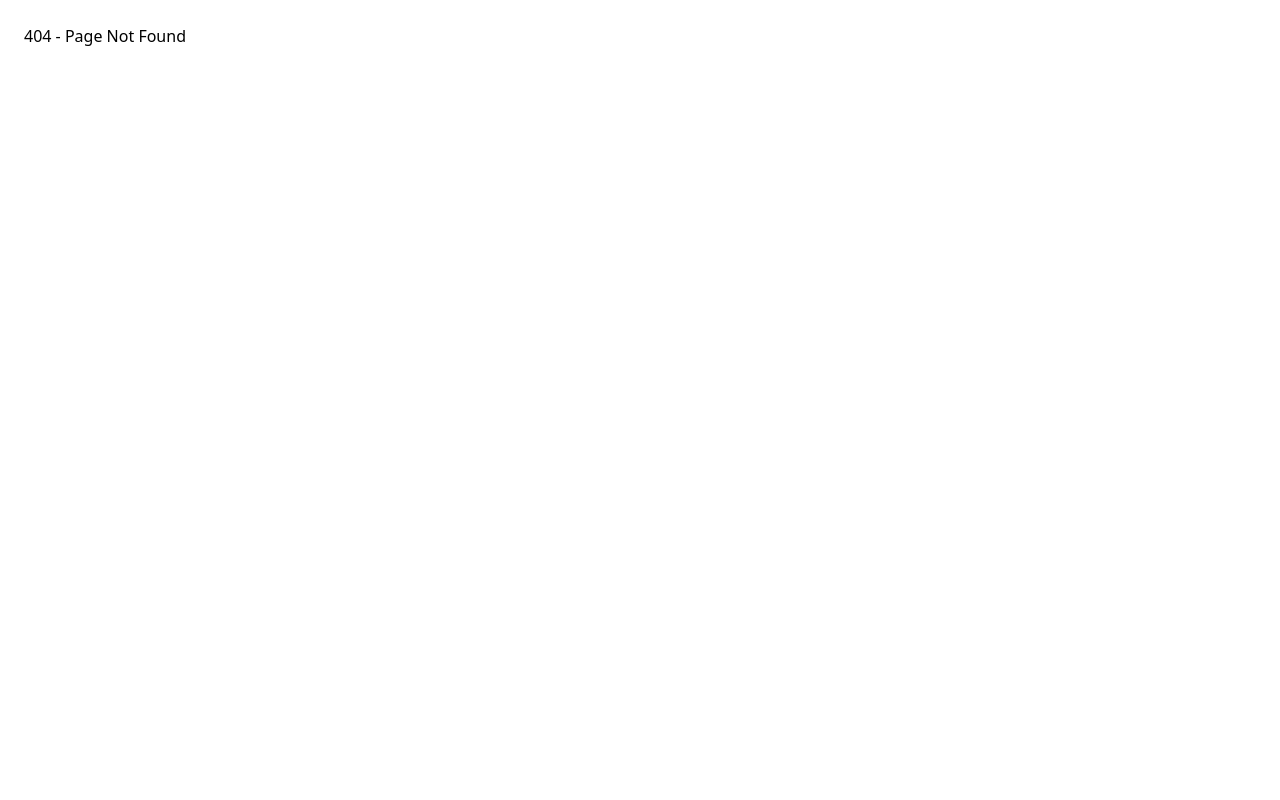
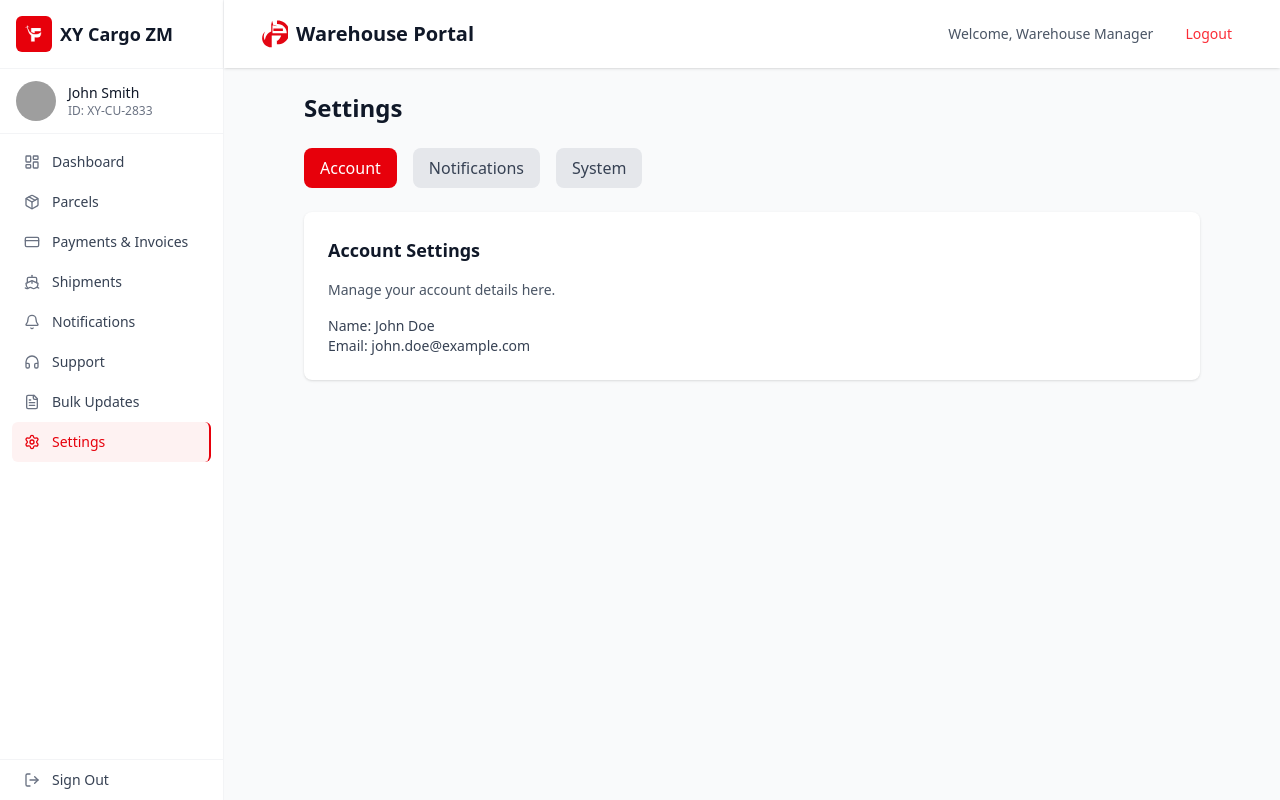
Before and after one commit to KwameGilbert/xy_cargo, a React (Vite) app: page /warehouse/settings in a window 1280 px wide. Before the commit this address had no page. Built offline with nearby package versions, Linux system fonts and the light colour scheme; grey boxes are pictures that could not be loaded.

Commit message:
Settings Page for warehouse

```diff
--- /dev/null
+++ b/public/data/warehouseSettings.json
@@ -0,0 +1,36 @@
+{
+  "user": {
+    "name": "John Doe",
+    "email": "john.doe@example.com",
+    "phone": "+1234567890",
+    "role": "Warehouse Manager"
+  },
+  "notificationPreferences": [
+    {
+      "name": "Email Notifications",
+      "enabled": true
+    },
+    {
+      "name": "SMS Notifications",
+      "enabled": false
+    },
+    {
+      "name": "Push Notifications",
+      "enabled": true
+    }
+  ],
+  "systemPreferences": [
+    {
+      "name": "Enable Auto-Updates",
+      "enabled": true
+    },
+    {
+      "name": "Allow API Access",
+      "enabled": false
+    },
+    {
+      "name": "Enable Dark Mode",
+      "enabled": false
+    }
+  ]
+}
--- /dev/null
+++ b/src/components/warehouse/settings/AccountSettings.jsx
@@ -0,0 +1,14 @@
+const AccountSettings = ({ userData }) => {
+  return (
+    <div>
+      <h2 className="text-lg font-semibold text-gray-900 mb-4">Account Settings</h2>
+      <p className="text-sm text-gray-600">Manage your account details here.</p>
+      <div className="mt-4">
+        <p className="text-sm font-medium text-gray-700">Name: {userData.name}</p>
+        <p className="text-sm font-medium text-gray-700">Email: {userData.email}</p>
+      </div>
+    </div>
+  );
+};
+
+export default AccountSettings;
--- /dev/null
+++ b/src/components/warehouse/settings/NotificationSettings.jsx
@@ -0,0 +1,22 @@
+const NotificationSettings = ({ notificationPreferences }) => {
+  return (
+    <div>
+      <h2 className="text-lg font-semibold text-gray-900 mb-4">Notification Settings</h2>
+      <p className="text-sm text-gray-600">Configure your notification preferences.</p>
+      <div className="mt-4">
+        {notificationPreferences.map((pref, idx) => (
+          <div key={idx} className="flex items-center justify-between mb-2">
+            <span className="text-sm text-gray-700">{pref.name}</span>
+            <input
+              type="checkbox"
+              checked={pref.enabled}
+              className="form-checkbox h-5 w-5 text-red-600"
+            />
+          </div>
+        ))}
+      </div>
+    </div>
+  );
+};
+
+export default NotificationSettings;
--- /dev/null
+++ b/src/components/warehouse/settings/SystemSettings.jsx
@@ -0,0 +1,22 @@
+const SystemSettings = ({ systemPreferences }) => {
+  return (
+    <div>
+      <h2 className="text-lg font-semibold text-gray-900 mb-4">System Settings</h2>
+      <p className="text-sm text-gray-600">Adjust system-level configurations.</p>
+      <div className="mt-4">
+        {systemPreferences.map((setting, idx) => (
+          <div key={idx} className="flex items-center justify-between mb-2">
+            <span className="text-sm text-gray-700">{setting.name}</span>
+            <input
+              type="checkbox"
+              checked={setting.enabled}
+              className="form-checkbox h-5 w-5 text-red-600"
+            />
+          </div>
+        ))}
+      </div>
+    </div>
+  );
+};
+
+export default SystemSettings;
--- /dev/null
+++ b/src/pages/warehouse/settings/WarehouseSettingsPage.jsx
@@ -0,0 +1,92 @@
+import React, { useState, useEffect } from "react";
+import WarehouseLayout from "../../../components/warehouse/layout/WarehouseLayout";
+import AccountSettings from "../../../components/warehouse/settings/AccountSettings";
+import NotificationSettings from "../../../components/warehouse/settings/NotificationSettings";
+import SystemSettings from "../../../components/warehouse/settings/SystemSettings";
+
+const WarehouseSettingsPage = () => {
+  const [activeTab, setActiveTab] = useState("account");
+  const [settingsData, setSettingsData] = useState(null);
+  const [loading, setLoading] = useState(true);
+
+  useEffect(() => {
+    const fetchSettings = async () => {
+      try {
+        const response = await fetch("/data/warehouseSettings.json");
+        const data = await response.json();
+        setSettingsData(data);
+      } catch (error) {
+        console.error("Error fetching settings:", error);
+      } finally {
+        setLoading(false);
+      }
+    };
+
+    fetchSettings();
+  }, []);
+
+  if (loading) {
+    return (
+      <WarehouseLayout>
+        <div className="flex items-center justify-center min-h-screen">
+          <p className="text-gray-500">Loading settings...</p>
+        </div>
+      </WarehouseLayout>
+    );
+  }
+
+  return (
+    <WarehouseLayout>
+      <div className="p-4 bg-gray-50 min-h-screen">
+        <div className="max-w-4xl mx-auto">
+          <h1 className="text-2xl font-bold text-gray-900 mb-6">Settings</h1>
+          <div className="flex space-x-4 mb-6">
+            <button
+              onClick={() => setActiveTab("account")}
+              className={`px-4 py-2 rounded-lg font-medium ${
+                activeTab === "account"
+                  ? "bg-red-600 text-white"
+                  : "bg-gray-200 text-gray-700"
+              }`}
+            >
+              Account
+            </button>
+            <button
+              onClick={() => setActiveTab("notifications")}
+              className={`px-4 py-2 rounded-lg font-medium ${
+                activeTab === "notifications"
+                  ? "bg-red-600 text-white"
+                  : "bg-gray-200 text-gray-700"
+              }`}
+            >
+              Notifications
+            </button>
+            <button
+              onClick={() => setActiveTab("system")}
+              className={`px-4 py-2 rounded-lg font-medium ${
+                activeTab === "system"
+                  ? "bg-red-600 text-white"
+                  : "bg-gray-200 text-gray-700"
+              }`}
+            >
+              System
+            </button>
+          </div>
+          <div className="bg-white rounded-lg shadow p-6">
+            {activeTab === "account" && (
+              <AccountSettings userData={settingsData.user} />
+            )}
+            {activeTab === "notifications" && (
+              <NotificationSettings notificationPreferences={settingsData.notificationPreferences} />
+            )}
+            {activeTab === "system" && (
+              <SystemSettings systemPreferences={settingsData.systemPreferences} />
+            )}
+          </div>
+        </div>
+      </div>
+    </WarehouseLayout>
+  );
+};
+
+export default WarehouseSettingsPage;
--- a/src/routes/AppRoutes.jsx
+++ b/src/routes/AppRoutes.jsx
@@ -38,6 +38,7 @@ import WarehouseShipmentDetailPage from "../pages/warehouse/shipments/WarehouseS
 import WarehouseNotificationPage from "../pages/warehouse/notifications/WarehouseNotificationPage";
 import WarehouseSupportPage from "../pages/warehouse/support/WarehouseSupportPage";
 import WarehouseBulkUpdatePage from "../pages/warehouse/parcels/WarehouseBulkUpdatePage";
+import WarehouseSettingsPage from "../pages/warehouse/settings/WarehouseSettingsPage";
 
 const AppRoutes = () => (
   <Routes>
@@ -83,6 +84,7 @@ const AppRoutes = () => (
       <Route path="warehouse/notifications" element={<WarehouseNotificationPage />} />
       <Route path="warehouse/support" element={<WarehouseSupportPage />} />
       <Route path="warehouse/bulk-updates"element={<WarehouseBulkUpdatePage />} />
+      <Route path="warehouse/settings" element={<WarehouseSettingsPage />} />
       <Route path="*" element={<div className="p-6">404 - Page Not Found</div>} />
 
   </Routes>
```
